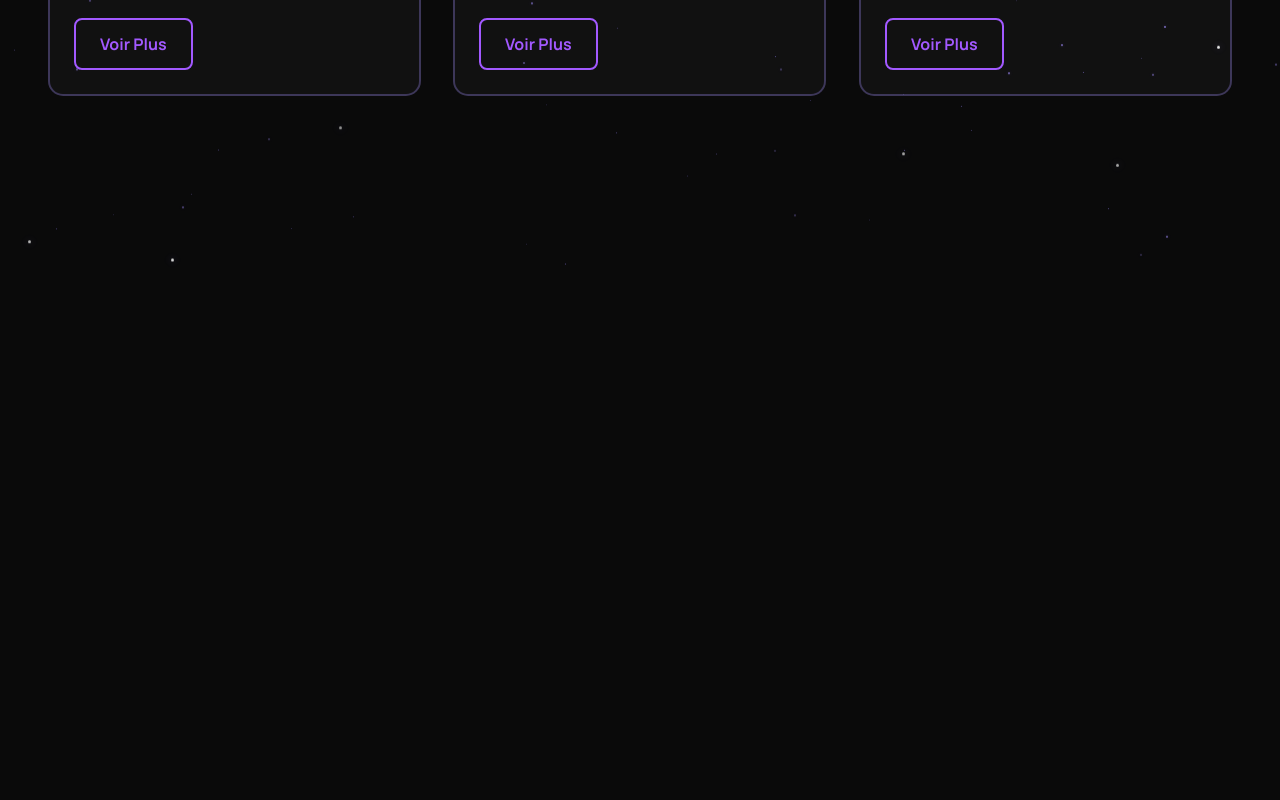
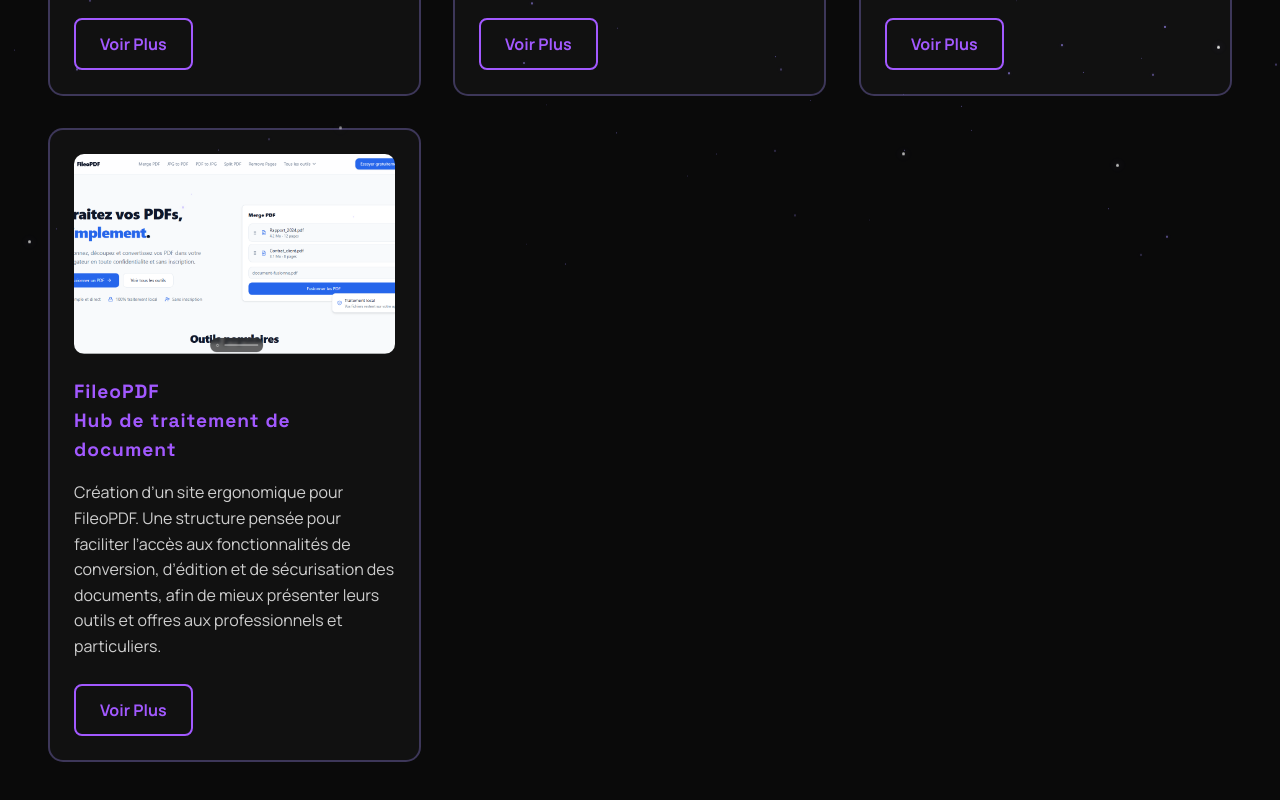
Before and after one commit to blueskyfix/portfolio-nhb_nextjs, a Next.js app: page /projects in a window 1280 px wide. Shown: the part 1316-2116 px from the top of the page. Before the commit the page ends 1500 px from the top, so only its background shows below. Built offline with nearby package versions, Linux system fonts and the light colour scheme; no server answers.

Commit message:
ajout fileopdf

```diff
--- a/app/data/projects.ts
+++ b/app/data/projects.ts
@@ -64,6 +64,14 @@
     link: 'https://ctc-9b03.onrender.com/',
     featured: true,
   },
+  {
+    id: 7,
+    image: '/assets/Images/fileo.png',
+    alt: 'FileoPDF',
+    title: 'FileoPDF \n Hub de traitement de document',
+    description:"Création d’un site ergonomique pour FileoPDF. Une structure pensée pour faciliter l’accès aux fonctionnalités de conversion, d’édition et de sécurisation des documents, afin de mieux présenter leurs outils et offres aux professionnels et particuliers.",
+    link: 'https://www.fileopdf.com',
+  },
 ];
 
 // Projets mis en avant sur la home (max 3)
```
Also changed, not shown: public/assets/Images/fileo.png (added).
